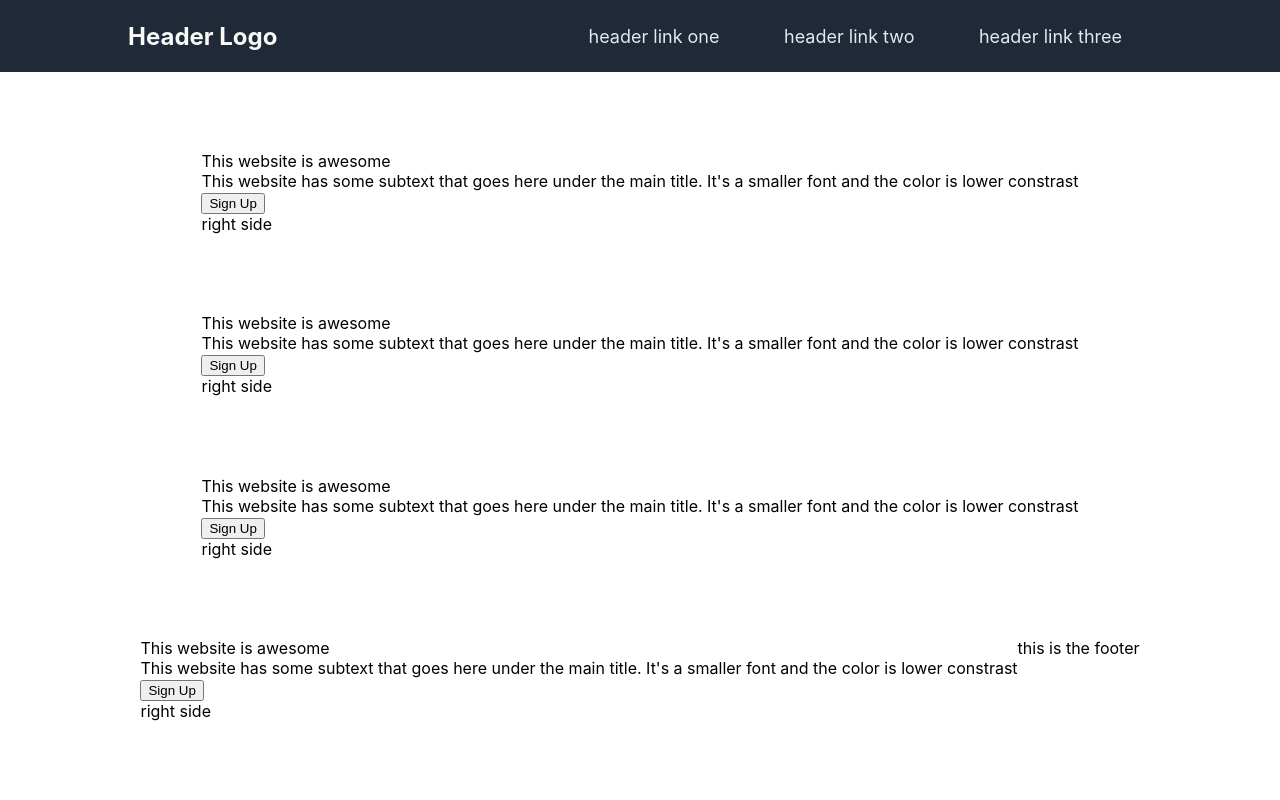
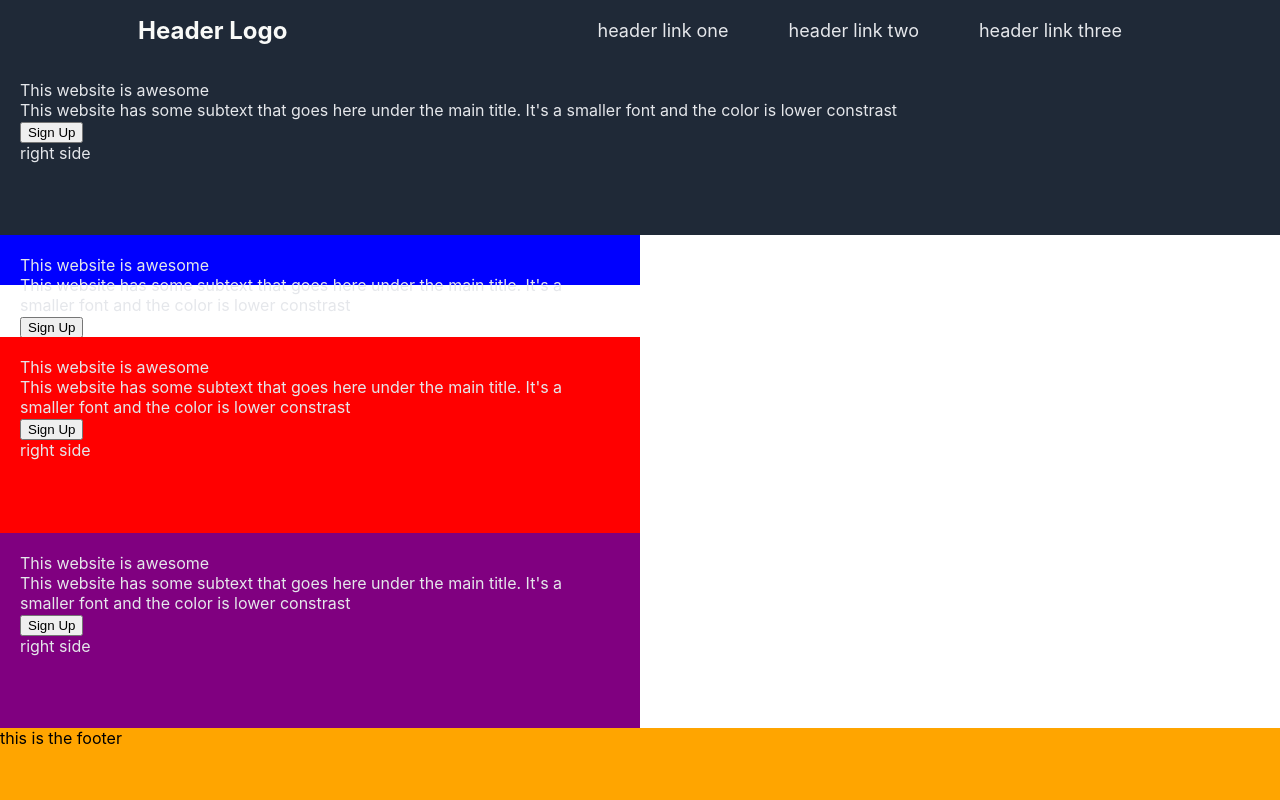
Before and after one commit to cokingtins1/Landing-Page, a plain HTML site: page index.html in a window 1280 px wide. Drawn offline with Linux system fonts and the light colour scheme.

Commit message:
Grid layout css ver1

```diff
--- a/style.css
+++ b/style.css
@@ -1,25 +1,41 @@
 
-
+* {
+    box-sizing: border-box;
+}
 
 body{
     font-family: -apple-system, BlinkMacSystemFont, 'Segoe UI', Roboto, Oxygen, Ubuntu, Cantarell, 'Open Sans', 'Helvetica Neue', sans-serif;
     margin: 0;
-    min-height: 100vh;
-    display: flex;
-    justify-content: center;
-    flex-wrap: wrap;
+    height: 100vh;
+    display: grid;
+    grid-template-columns: 1fr 1fr;
+    grid-template-rows: 60px auto 50px;
+    grid-template-areas: "hd1 hd2"
+                         "s1a s1b"
+                         "s2a s2b"
+                         "s3a s3b"
+                         "s4a s4b"
+                         "ft ft";
+    grid-auto-flow: row;
+    gap: 0px;
 
 }
 
 header {
-    width: 100%;
-    height:32px;
+    /* width: 100%; */
+
     background-color: #1F2937;
     color: white;
-    display: flex;
-    justify-content: space-between ;
+    padding: 10px 10%;
+    grid-area: hd1 hd2;
+    grid-column-start: 1;
+    grid-column-end: 4;
+    /* grid-row-start: 1;
+    grid-row-end: 2; */
+    display:flex;
+    justify-content: space-between;
     align-items: center;
-    padding: 20px 10%;
+
 }
 
 .header-logo{
@@ -27,6 +43,14 @@ header {
     font-weight: bold;
     font-size: 24px;
     color: #f9faf8;
+    padding: 10px;
+    grid-area: hd1;
+    grid-row-start: 1;
+    grid-row-end: 2;
+    grid-column-start: 1;
+    grid-column-end: 2;
+
+
 }
 
 li, a {
@@ -38,6 +62,11 @@ li, a {
 
 .nav-links {
     list-style: none;
+    grid-column-start: 2;
+    grid-column-end: 4;
+    grid-area: hd2;
+    display:flex;
+    justify-content: center;
 }
 
 .nav-links li {
@@ -53,14 +82,48 @@ li, a {
     color: aqua;
 }
 
-section {
-    display: flex;
-    flex-direction: row;
+.first-section {
     background-color: #1F2937;
+    color: #E5E7EB;
+    grid-area: s1a;
+    padding: 20px;
+    grid-row-start: 2;
+    grid-row-end: 3;
+    grid-column-start: 1;
+    grid-column-end: 4;
 }
 
-.upper-section {
+.second-section {
+    background-color: blue;
     color: #E5E7EB;
-    display: flex;
+    grid-area: s2a s2b;
+    padding: 20px;
+    grid-row-start: 3;
+    grid-row-end: 4;
+}
+
+.third-section {
+    background-color: red;
+    color: #E5E7EB;
+    grid-area: s3a;
+    padding: 20px;
+    grid-row-start: 5;
 
 }
+
+.fourth-section {
+    background-color: purple;
+    color: #E5E7EB;
+    grid-area: s4a;
+    padding: 20px;
+    grid-row-start: 6;
+
+}
+
+footer {
+    background-color: orange;
+    grid-area: ft;
+    grid-row-start: 7;
+    grid-row-end: 8;
+
+}
```
